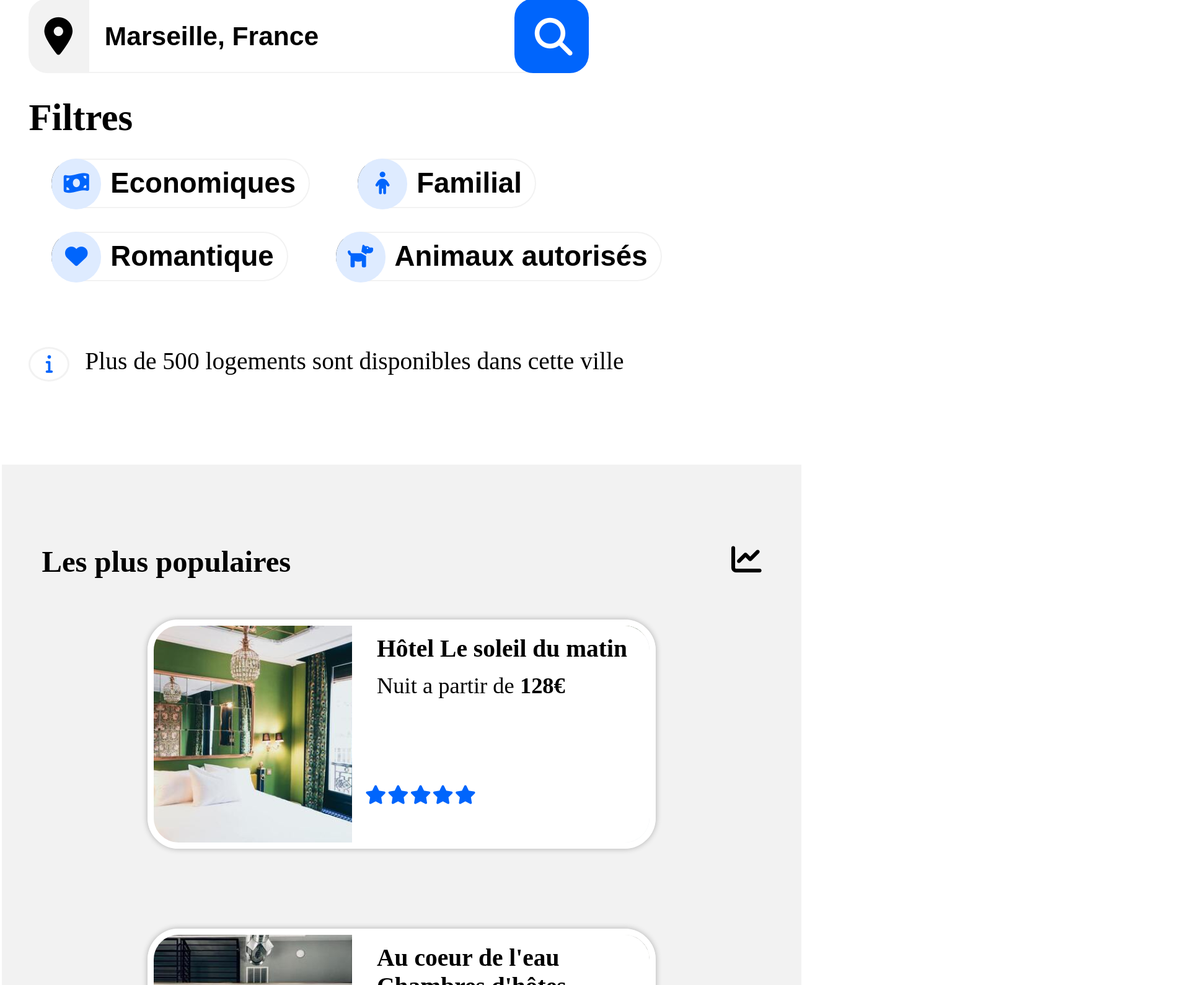
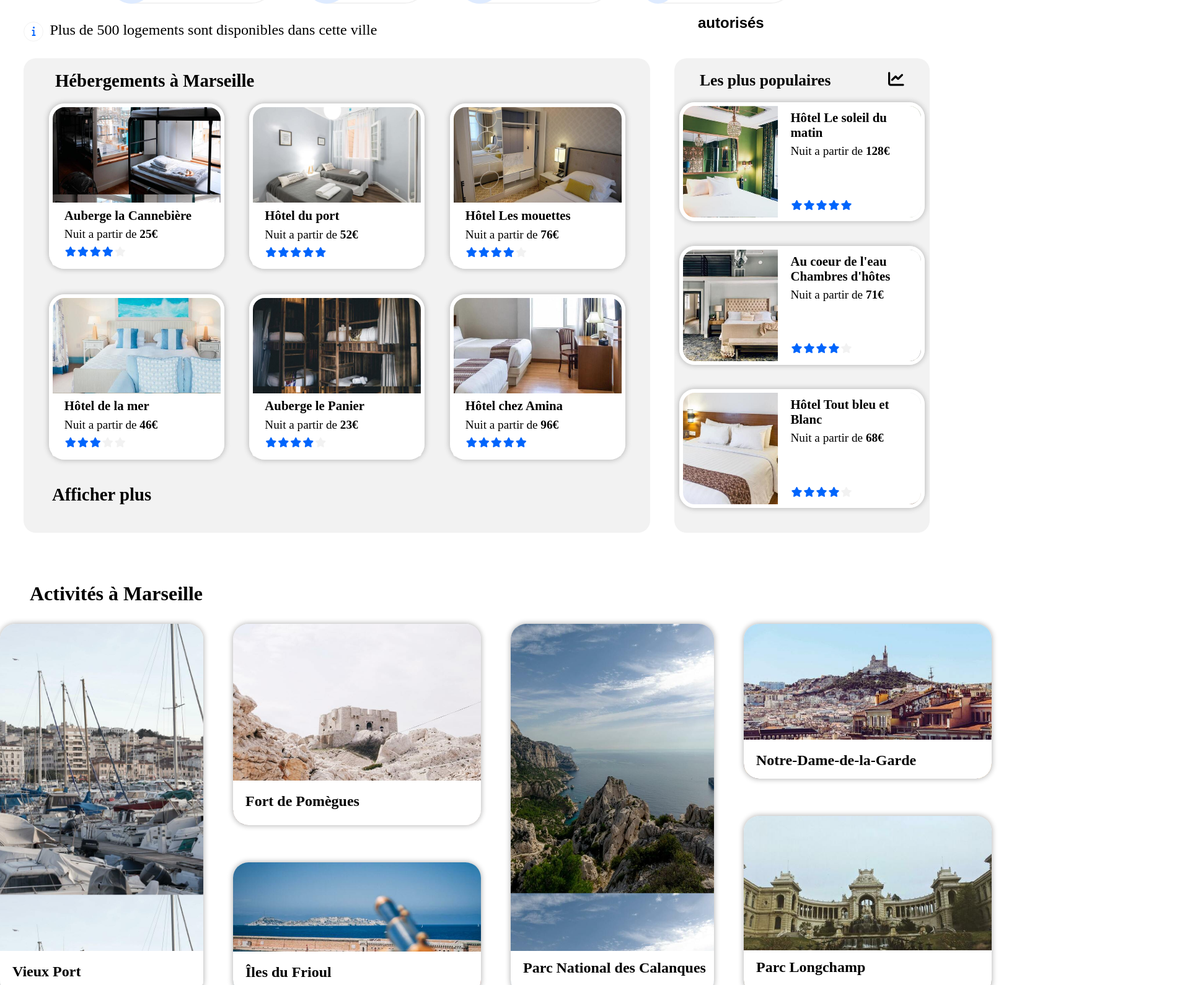
Before and after one commit to FrancoisGX/FrancoisBourhis_2_28102020-, a plain HTML site: page index.html in a window 1280 px wide. Shown: the part 750-2340 px from the top of the page at 62% size, 1920 px wide, since content can reach past the window. Drawn offline with Linux system fonts and the light colour scheme; a web font is replaced by a local one.

Commit message:
Version responsive Deskop & phone

```diff
--- a/style.css
+++ b/style.css
@@ -6,24 +6,20 @@
 
 body
 {
-	width: 100%;
+	margin: auto;
 }
 
 #bloc_page
 {
-    margin: auto;
     font-family: "raleway";
 }
 
 #header
 {
 	padding-top: 1%;
-	margin-left: 3%;
-	margin-right: 2.5%;
     display: grid;
-    grid-template-columns: repeat(3,1fr);
-    grid-gap: 400px;
-    grid-auto-rows: minmax(100px, auto);
+    grid-template-columns: 1fr 1fr;
+    grid-template-rows: 1fr 1fr;
 }
 
 #logo
@@ -34,6 +30,7 @@ body
 
 #logo img
 {
+	margin-left: 5%;
     width: 160px;
     height: 75px;
 }
@@ -41,41 +38,35 @@ body
 nav
 {
 	display: flex;
-	grid-column: 3;
+	grid-column: 2;
 	grid-row: 1;
-	margin-left: -50%;
-	text-align: right;
-	margin-right: 2.5%;
 }
 
 nav ul
 {
-	margin-top: -27px;
+	margin-left: 36%;
+	margin-top: -2%;
     list-style-type: none;
     display: flex;
-    padding-left: 10%;
+    width: 40%;
+}
+
+nav li
+{
+	display: flex;
+    width: 100%;
+    justify-content: center;
     border-top: 3px solid #FFFFFF;
 }
 
-#ul1
-{
-	margin-left: 0%;
-}
-
-nav li
-{
-	display: flex;
-    margin-right: 45px;
-}
-
 nav a
 {
-    font-size: 1.3em;
+    font-size: 1.2em;
     color: #181818;
     text-decoration: none;
-   	padding-top: 61px;
-}
-nav ul:hover
+   	padding-top: 30%;
+}
+nav li:hover
 {
     border-top: 3px solid #0065FC;
 }
@@ -87,12 +78,14 @@ nav a:hover
 
 #inscription
 {
-	margin-top: -25px;
-	font-size: 1.3em;
+	grid-column: 2;
+	grid-row: 1;
+	padding-left: 75%;
+	margin-top: 4%;
+	font-size: 1.2em;
     color:#0065FC;
     text-decoration: none;
     margin-left: 10%;
-    margin-right: 3%;
 }
 
 #recherche
@@ -190,7 +183,7 @@ nav a:hover
 	margin-left: -40px;
 }
 
-#filtres h1
+#filtres h2
 {
 	padding-top: 30px;
 }
@@ -333,14 +326,12 @@ section
 
 #conteneur
 {
-
 	display: flex;
 	justify-content: center;
 }
 
 #conteneur01
 {
-
 	display: flex;
 	justify-content: center;
 
@@ -504,12 +495,12 @@ footer a
 	background-position: center -40px;
 	position:relative;
 	background-size:  100%;
-	border: 6px solid white;
+	border: 6.5px solid white;
 	width: 325px;
 	height: 255px;
-	overflow: auto;
 	border-radius: 25px;
 	box-shadow: 0px 0px 8px 1px #b8b8b8;
+
 }
 
 #hebergement1 a
@@ -524,11 +515,14 @@ footer a
 #hb1
 {
 	position: absolute;
-	bottom: 0;
+	bottom: -1px;
+	left: -1px;
 	background-color: white;
 	color: black;
-	width: 100%;
+	width: 100.5%;
 	height: 40%;
+	border-bottom-left-radius: 5px;
+	border-bottom-right-radius: 5px;
 }
 
 #hb1 h2
@@ -558,7 +552,6 @@ footer a
 	border: 6px solid white;
 	width: 325px;
 	height: 255px;
-	overflow: auto;
 	border-radius: 25px;
 	box-shadow: 0px 0px 8px 1px #b8b8b8;
 }
@@ -575,11 +568,14 @@ footer a
 #hb2
 {
 	position: absolute;
-	bottom: 0;
+	bottom: -1px;
+	left: -1px;
 	background-color: white;
 	color: black;
-	width: 100%;
+	width: 100.5%;
 	height: 40%;
+	border-bottom-left-radius: 5px;
+	border-bottom-right-radius: 5px;
 }
 
 #hb2 h2
@@ -609,7 +605,6 @@ footer a
 	border: 6px solid white;
 	width: 325px;
 	height: 255px;
-	overflow: auto;
 	border-radius: 25px;
 	box-shadow: 0px 0px 8px 1px #b8b8b8;
 }
@@ -626,11 +621,14 @@ footer a
 #hb3
 {
 	position: absolute;
-	bottom: 0;
+	bottom: -1px;
+	left: -1px;
 	background-color: white;
 	color: black;
-	width: 100%;
+	width: 100.5%;
 	height: 40%;
+	border-bottom-left-radius: 5px;
+	border-bottom-right-radius: 5px;
 }
 
 #hb3 h2
@@ -660,7 +658,6 @@ footer a
 	border: 6px solid white;
 	width: 325px;
 	height: 255px;
-	overflow: auto;
 	border-radius: 25px;
 	box-shadow: 0px 0px 8px 1px #b8b8b8;
 }
@@ -677,11 +674,14 @@ footer a
 #hb4
 {
 	position: absolute;
-	bottom: 0;
+	bottom: -1px;
+	left: -1px;
 	background-color: white;
 	color: black;
-	width: 100%;
+	width: 100.5%;
 	height: 40%;
+	border-bottom-left-radius: 5px;
+	border-bottom-right-radius: 5px;
 }
 
 #hb4 h2
@@ -711,7 +711,6 @@ footer a
 	border: 6px solid white;
 	width: 325px;
 	height: 255px;
-	overflow: auto;
 	border-radius: 25px;
 	box-shadow: 0px 0px 8px 1px #b8b8b8;
 }
@@ -728,11 +727,14 @@ footer a
 #hb5
 {
 	position: absolute;
-	bottom: 0;
+	bottom: -1px;
+	left: -1px;
 	background-color: white;
 	color: black;
-	width: 100%;
+	width: 100.5%;
 	height: 40%;
+	border-bottom-left-radius: 5px;
+	border-bottom-right-radius: 5px;
 }
 
 #hb5 h2
@@ -762,7 +764,6 @@ footer a
 	border: 6px solid white;
 	width: 325px;
 	height: 255px;
-	overflow: auto;
 	border-radius: 25px;
 	box-shadow: 0px 0px 8px 1px #b8b8b8;
 }
@@ -778,11 +779,14 @@ footer a
 #hb6
 {
 	position: absolute;
-	bottom: 0;
+	bottom: -1px;
+	left: -1px;
 	background-color: white;
 	color: black;
-	width: 100%;
+	width: 100.5%;
 	height: 40%;
+	border-bottom-left-radius: 5px;
+	border-bottom-right-radius: 5px;
 }
 
 #hb6 h2
@@ -1230,6 +1234,16 @@ footer a
 	margin-left: 20px;
 }
 
+.stars2
+{
+	display: inline-flex;
+	justify-content: center;
+	font-size: 1em;
+	margin-left: 20px;
+}
+
+
+
 .stars:hover .fa-star
 {
 	color: #0065FC;
@@ -1240,23 +1254,20 @@ footer a
 	color: #F2F2F2;
 }
 
-@media screen and (max-width: 1330px)
-{
-	#bloc_page
-	{
-		font-size: 1.9em;
+@media screen and (max-width: 576px)
+{
+	body
+	{
+		font-size: 1em;
 	}
 
 	#header
 	{
 		font-size: 1.1em;
 		padding-top: 1%;
-		margin-left: 3%;
-		margin-right: 2.5%;
+		margin-left: 0%;
+		margin-right: 0%;
 	    display: grid;
-	    grid-template-columns: repeat(3,1fr);
-	    grid-gap: 40px;
-	    grid-auto-rows: minmax(30px, auto);
 	    margin-bottom: 10%;
 	}
 
@@ -1268,38 +1279,43 @@ footer a
 
 	#logo img
 	{
-	    width: 300px;
-	    height: 125px;
+		margin-left: 5%;
+	    width: 100px;
+	    height: 50px;
 	}
 
 	nav
 	{
+		padding-right: 0px;
 		display: flex;
-		grid-column: 1;
-		grid-row: 2;
-		margin-left: -20px;
-		margin-top: -50px;
+		grid-column-start: 1;
+		grid-column-end: 3;
+		grid-row-start: 2;
+		grid-row-end: 2;
+		margin-left: 0%;
+		margin-top: -30px;
+		margin-right: 0%;
 	}
 
 	nav ul
 	{
-		padding-bottom: 20px;
+		width: 100%;
+		padding-left: 0px;
 		margin-bottom: 0px;
-	    border-bottom: 3px solid #F2F2F2;
 	    border-top: none;
 	    z-index: 1;
 	}
 
-	#li1
-	{
-		padding-left: 20px;
-	    padding-right: 20px;
-	}
-
-	#li2
-	{
-		padding-left: 130px;
-	    padding-right: 80px;
+	nav li
+	{
+		font-size: 70%;
+		padding-left: 0%;
+	    padding-right:0%;
+	    padding-bottom: 2%;
+	    width: 100%;
+	    justify-content: center;
+	    border-bottom :3px solid #F2F2F2;
+	    margin-right: 0px;
 	}
 
 	nav a
@@ -1310,10 +1326,14 @@ footer a
 	   	padding-top: 80px;
 	}
 
+	nav li:hover
+	{
+	    border-bottom :3px solid #0065FC;
+	}
+
 	nav ul:hover
 	{
-	    border-bottom: 3px solid #0065FC;
-	    border-top:0px;
+		border-top: none;
 	}
 
 	nav a:hover
@@ -1323,27 +1343,30 @@ footer a
 
 	#inscription
 	{
-		margin-left: -250px;
-		margin-top: -150px;
-		grid-column: 2;
+		margin-left: 100px;
+		margin-top: 25px;
+		grid-column-start: 2;
+		grid-column-end: 2;
 		grid-row: 1;
-		font-size: 1.3em;
-	    color: #181818;
+		font-size: 0.8em;
+	    color:#0065FC;
 	    text-decoration: none;
-	    overflow-y: visible;
 	}
 
 	#recherche h2
 	{
-	 	font-size: 2em;
+	 	font-size: 1.4em;
+	 	margin-left: 5%;
+	 	margin-right: 5%;
 	}
 
 	#recherche h3
 	{
-	    font-size: 1.4em;
+	    font-size: 1em;
 	    font-weight: normal;
 	    margin-bottom: 10%;
 	    margin-top: 3%;
+	    margin-left: 5%;
 	}
 
 	.barre
@@ -1355,20 +1378,22 @@ footer a
 	.bouton_search
 	{
 		margin-top: 0px;
-		font-size: 0.5em;
-		width:120px;
-		height: 120px;
+		font-size: 0.3em;
+		width:50px;
+		height: 50px;
 		background-color: #0065FC;
 		color:white;
 		text-decoration:none;
-		border-top-right-radius: 2em;
-		border-top-left-radius: 2em;
-		border-bottom-right-radius: 2em;
-		border-bottom-left-radius: 2em;
+		border-top-right-radius: 3em;
+		border-top-left-radius: 3em;
+		border-bottom-right-radius: 3em;
+		border-bottom-left-radius: 3em;
 		margin-left: -5%;
 		outline:0;
 		border:none;
 		cursor: pointer;
+		padding-left: 10px;
+		padding-top: 7px;
 
 	}
 
@@ -1394,40 +1419,44 @@ footer a
 		padding-left: 20%;
 		border-style: solid;
 		border-color: #F2F2F2;
-		width:750px;
-		height: 120px;
-		font-size: 1.4em;
+		width:65%;
+		height: 50px;
+		max-width: 300px;
+		font-size: 1em;
 		font-weight: bold;
 		outline:0;
 		padding-left: 2%;
+		margin-bottom: 8%;
 	}
 
 	#loc
 	{
+		font-size: 0.5em;
+		margin-left: 5%;
 		background-color: #F2F2F2;
-		padding-top: 30px;
-		padding-left: 25px;
-		padding-right: 25px;
-		border-top-left-radius: 1em;
-		border-bottom-left-radius: 1em;
-		height: 90px;
+		padding-top: 15px;
+		padding-left: 20px;
+		padding-right: 20px;
+		border-top-left-radius: 2em;
+		border-bottom-left-radius: 2em;
+		height: 35px;
 	}
 
 	#filtres
 	{
+		margin-left: 5%;
+		flex-direction: column;
+	}
+
+	#filtres h2
+	{
 		margin-left: 0px;
-		flex-direction: column;
 	}
 
 	#filtres ul
 	{
 		flex-wrap: wrap;
-		padding-left: 0%;
-	}
-
-	#filtres h1
-	{
-		font-size: 1.5em;
+		padding-left: 2.5%;
 	}
 
 	button
@@ -1437,14 +1466,14 @@ footer a
 		margin-left: 6%;
 		padding-left: 0px;
 		padding-top: 0px;
-	    height : 80px;
+	    height : 40px;
 	    width: auto;
 	    display: flex;
-	    line-height: 75px;
+	    line-height: 35px;
 	    color: black;
 	    text-decoration: none;
 	    border-radius: 55px;
-	    font-size: 1.5em;
+	    font-size: 1em;
 	    background-color: white;
 	    cursor: pointer;
 	    justify-content: space-between;
@@ -1461,8 +1490,8 @@ footer a
 		font-size: 0.8em;
 		margin-top: -2px;
 		margin-left: -2px;
-		width: 80px;
-	  	height: 79px;
+		width: 40px;
+	  	height: 38px;
 		border: none;
 		border-radius: 70px;
 		background-color: #DEEBFF;
@@ -1475,8 +1504,8 @@ footer a
 		font-size: 0.8em;
 		margin-top: -2px;
 		margin-left: -2px;
-		width: 80px;
-	  	height: 79px;
+		width: 40px;
+	  	height: 38px;
 		border: none;
 		border-radius: 70px;
 		background-color: #DEEBFF ;
@@ -1489,8 +1518,8 @@ footer a
 		font-size: 0.8em;
 		margin-top: -2px;
 		margin-left: -2px;
-		width: 80px;
-	  	height: 79px;
+		width: 40px;
+	  	height: 38px;
 		border: none;
 		border-radius: 70px;
 		background-color: #DEEBFF ;
@@ -1503,8 +1532,8 @@ footer a
 		font-size: 0.8em;
 		margin-top: -2px;
 		margin-left: -2px;
-		width: 80px;
-	  	height: 79px;
+		width: 40px;
+	  	height: 38px;
 		border: none;
 		border-radius: 70px;
 		background-color: #DEEBFF ;
@@ -1515,16 +1544,19 @@ footer a
 	#info h3
 	{
 		margin-left: 2%;
-		font-size: 1.3em;
+		margin-right: 3%;
+		font-size: 0.95em;
 	}
 
 	#ico_info
 	{
+		font-size: 0.8em;
+		margin-left: 2.5%;
 		text-align: center;
-		line-height: 50px;
-		margin-top: 3%;
-		width: 60px;
-	  	height: 50px;
+		line-height: 30px;
+		margin-top: 2%;
+		width: 35px;
+	  	height: 28px;
 		border: solid 0.1em;
 		border-color: #F2F2F2;
 		border-radius: 50%;
@@ -1532,30 +1564,30 @@ footer a
 		color:#0065FC;
 	}
 
-   section
+   .groupe_popu_heber
    {
 	   	display: flex;
 	   	flex-direction: column-reverse;
+	   	margin:auto;
    }
 
    #popu
 	{
 	padding-top: 10%;
-	padding-left: 5%;
+	margin-left: -3%;
 	padding-right: 5%;
-	margin-bottom: 5%;
-	font-size: 0.8em;
+	padding-bottom: 5%;
+	font-size: 0.7em;
 	}
 
 	aside
 	{
-	margin-left: -5px;
-	margin-right: -5px;
-	background-color: #F2F2F2;
-	flex: 1.2;
-	border-radius: 0px;
-	display:flex;
-	flex-direction: column;
+		margin-left: 0%;
+		margin-right: 0px;
+		background-color: #F2F2F2;
+		flex: 1.2;
+		border-radius: 0px;
+		flex-direction: column;
 	}
 
    #heber
@@ -1571,91 +1603,188 @@ footer a
 	margin-top: 7%;
 	margin-left: 5%;
 	margin-bottom: 5%;
-	font-size: 1.7em;
+	font-size: 1.3em;
 	}
 
    #hebergement1
 	{
+	background-position: center -50px;
+	position:relative;
+	width: 320px;
+	height: 200px;
+	border-radius: 20px;
+	border: 5px solid white;
+	}
+
+	#hb1 h2
+	{
+	padding-top: 3%;
+	margin-left: 10px;
+	font-size: 1em;
+	padding-bottom: 3%;
+	}
+
+	#hb1 h3
+	{
+	margin-left: 10px;
+	font-size: 0.9em;
+	padding-bottom: 2%;
+	font-weight: normal;
+	}
+
+	#hebergement2
+	{
+	background-position: center -50px;
+	position:relative;
+	width: 320px;
+	height: 200px;
+	border-radius: 20px;
+	border: 5px solid white;
+	}
+
+	#hb2 h2
+	{
+	padding-top: 3%;
+	margin-left: 10px;
+	font-size: 1em;
+	padding-bottom: 3%;
+	}
+
+	#hb2 h3
+	{
+	margin-left: 10px;
+	font-size: 0.9em;
+	padding-bottom: 2%;
+	font-weight: normal;
+	}
+
+	#hebergement3
+	{
+	background-position: center -50px;
+	position:relative;
+	width: 320px;
+	height: 200px;
+	border-radius: 20px;
+	border: 5px solid white;
+	}
+
+	#hb3 h2
+	{
+	padding-top: 3%;
+	margin-left: 10px;
+	font-size: 1em;
+	padding-bottom: 3%;
+	}
+
+	#hb3 h3
+	{
+	margin-left: 10px;
+	font-size: 0.9em;
+	padding-bottom: 2%;
+	font-weight: normal;
+	}
+
+	#hebergement4
+	{
 	background-position: center -100px;
 	position:relative;
-	width: 800px;
-	height: 500px;
-	border-radius: 50px;
-	border: 10px solid white;
-	}
-
-	#hebergement2
-	{
-	background-position: center -100px;
-	position:relative;
-	width: 800px;
-	height: 500px;
-	border-radius: 50px;
-	border: 10px solid white;
-	}
-
-	#hebergement3
-	{
-	background-position: center -100px;
-	position:relative;
-	width: 800px;
-	height: 500px;
-	border-radius: 50px;
-	border: 10px solid white;
-	}
-
-	#hebergement4
+	width: 320px;
+	height: 200px;;
+	border-radius: 20px;
+	border: 5px solid white;
+	}
+
+	#hb4 h2
+	{
+	padding-top: 3%;
+	margin-left: 10px;
+	font-size: 1em;
+	padding-bottom: 3%;
+	}
+
+	#hb4 h3
+	{
+	margin-left: 10px;
+	font-size: 0.9em;
+	padding-bottom: 2%;
+	font-weight: normal;
+	}
+
+	#hebergement5
+	{
+	background-position: center -50px;
+	position:relative;
+	width: 320px;
+	height: 200px;
+	border-radius: 20px;
+	border: 5px solid white;
+	}
+
+	#hb5 h2
+	{
+	padding-top: 3%;
+	margin-left: 10px;
+	font-size: 1em;
+	padding-bottom: 3%;
+	}
+
+	#hb5 h3
+	{
+	margin-left: 10px;
+	font-size: 0.9em;
+	padding-bottom: 2%;
+	font-weight: normal;
+	}
+
+	#hebergement6
 	{
 	background-position: center -200px;
 	position:relative;
-	width: 800px;
-	height: 500px;
-	border-radius: 50px;
-	border: 10px solid white;
-	}
-
-	#hebergement5
-	{
-	background-position: center -50px;
-	position:relative;
-	width: 800px;
-	height: 500px;
-	border-radius: 50px;
-	border: 10px solid white;
-	}
-
-	#hebergement6
-	{
-	background-position: center -450px;
-	position:relative;
-	width: 800px;
-	height: 500px;
-	border-radius: 50px;
-	border: 10px solid white;
+	width: 320px;
+	height: 200px;
+	border-radius: 20px;
+	border: 5px solid white;
+	}
+
+	#hb6 h2
+	{
+	padding-top: 3%;
+	margin-left: 10px;
+	font-size: 1em;
+	padding-bottom: 3%;
+	}
+
+	#hb6 h3
+	{
+	margin-left: 10px;
+	font-size: 0.9em;
+	padding-bottom: 2%;
+	font-weight: normal;
 	}
 
 	#hebergement7
 	{
 	background-position: -60%;
 	position:relative;
-	width: 800px;
-	height: 350px;
-	border-radius: 50px;
-	border: 10px solid white;
+	width: 320px;
+	height: 140px;
+	border-radius: 20px;
+	border: 5px solid white;
+	margin-bottom: 5%;
 	}
 
 	#hb7 h2
 	{
 	padding-top: 3%;
-	margin-left: 40px;
-	font-size: 1.3em;
+	margin-left: 20px;
+	font-size: 1em;
 	padding-bottom: 3%;
 	}
 
 	#hb7 h3
 	{
-	margin-left: 40px;
-	font-size: 1.2em;
+	margin-left: 20px;
+	font-size: 0.9em;
 	padding-bottom: 29%;
 	font-weight: normal;
 	}
@@ -1664,24 +1793,25 @@ footer a
 	{
 	background-position: -60%;
 	position:relative;
-	width: 800px;
-	height: 350px;
-	border-radius: 50px;
-	border: 10px solid white;
+	width: 320px;
+	height: 140px;
+	border-radius: 20px;
+	border: 5px solid white;
+	margin-bottom: 5%;
 	}
 
 	#hb8 h2
 	{
 	padding-top: 3%;
-	margin-left: 40px;
-	font-size: 1.3em;
+	margin-left: 20px;
+	font-size: 1em;
 	padding-bottom: 3%;
 	}
 
 	#hb8 h3
 	{
-	margin-left: 40px;
-	font-size: 1.2em;
+	margin-left: 20px;
+	font-size: 0.9em;
 	padding-bottom: 29%;
 	font-weight: normal;
 	}
@@ -1690,24 +1820,25 @@ footer a
 	{
 	background-position: 0% 100% 20%;
 	position:relative;
-	width: 800px;
-	height: 350px;
-	border-radius: 50px;
-	border: 10px solid white;
+	width: 320px;
+	height: 140px;
+	border-radius: 20px;
+	border: 5px solid white;
+	margin-bottom: 15%;
 	}
 
 	#hb9 h2
 	{
 	padding-top: 3%;
-	margin-left: 40px;
-	font-size: 1.3em;
+	margin-left: 20px;
+	font-size: 1em;
 	padding-bottom: 3%;
 	}
 
 	#hb9 h3
 	{
-	margin-left: 40px;
-	font-size: 1.2em;
+	margin-left: 20px;
+	font-size: 0.9em;
 	padding-bottom: 29%;
 	font-weight: normal;
 	}
@@ -1753,8 +1884,18 @@ footer a
    	padding-right: 0%;
    }
 
+   #conteneur2 .star
+   {
+	display: inline-flex;
+	justify-content: center;
+	font-size: 0.8em;
+	margin-left: 2.5%;
+
+   }
+
    #conteneur3
    {
+   	font-size: 0.7em;
    	flex-direction: column;
    	align-items: center;
    	padding-left: 0%;
@@ -1763,9 +1904,10 @@ footer a
 
    #afficher_plus
 	{
+	margin-top: 2%;
     margin-bottom: 2%;
     margin-left: 5%;
-    font-size: 0.8em;
+    font-size: 0.6em;
 	}
 
    #activites
@@ -1773,7 +1915,7 @@ footer a
 	margin-left: 8%;
 	margin-top: 5%;
 	margin-bottom: 30px;
-	font-size: 1.8em;
+	font-size: 1.3em;
 	}
 
    #activite1,#groupe1,#activite5
@@ -1796,9 +1938,9 @@ footer a
    	background-position: 50%;
 	background-size: 100%;
 	position:relative;
-	width: 800px;
-	height: 500px;
-	border-radius: 50px;
+	width: 320px;
+	height: 200px;
+	border-radius: 20px;
    }
 
 	#act1
@@ -1812,9 +1954,9 @@ footer a
    	background-position: 50%;
 	background-size: 100%;
 	position:relative;
-	width: 800px;
-	height: 500px;
-	border-radius: 50px;
+	width: 320px;
+	height: 200px;
+	border-radius: 20px;
    }
 
    #act2
@@ -1828,9 +1970,9 @@ footer a
    	background-position: 50%;
 	background-size: 100%;
 	position:relative;
-	width: 800px;
-	height: 500px;
-	border-radius: 50px;
+	width: 320px;
+	height: 200px;
+	border-radius: 20px;
    }
 
    #act3
@@ -1844,9 +1986,9 @@ footer a
    	background-position: 50%;
 	background-size: 100%;
 	position:relative;
-	width: 800px;
-	height: 500px;
-	border-radius: 50px;
+	width: 320px;
+	height: 200px;
+	border-radius: 20px;
    }
 
    #act4
@@ -1860,9 +2002,9 @@ footer a
    	background-position: 50%;
 	background-size: 100%;
 	position:relative;
-	width: 800px;
-	height: 500px;
-	border-radius: 50px;
+	width: 320px;
+	height: 200px;
+	border-radius: 20px;
    }
 
    #act5
@@ -1876,9 +2018,9 @@ footer a
    	background-position: 50%;
 	background-size: 100%;
 	position:relative;
-	width: 800px;
-	height: 500px;
-	border-radius: 50px;ç
+	width: 320px;
+	height: 200px;
+	border-radius: 20px;
    }
 
    #act6
@@ -1892,7 +2034,8 @@ footer a
 	flex-direction: column;
     padding-top: 3%;
 	background-color: #F2F2F2;
-	padding-bottom: 30px;
+	padding-bottom: 2%;
+	font-size: 0.7em;
 	}
 
 	#propos
@@ -1910,4 +2053,24 @@ footer a
 	{
     width: 100%;
 	}
-}
+
+	.stars
+	{
+	display: inline-flex;
+	justify-content: center;
+	font-size: 0.8em;
+	margin-left: 2.5%;
+	}
+
+	.stars2
+	{
+	display: inline-flex;
+	justify-content: center;
+	font-size: 0.8em;
+	margin-left: 10%;
+	}
+}
+@media screen and (max-width: 768px)
+{
+
+}
```
